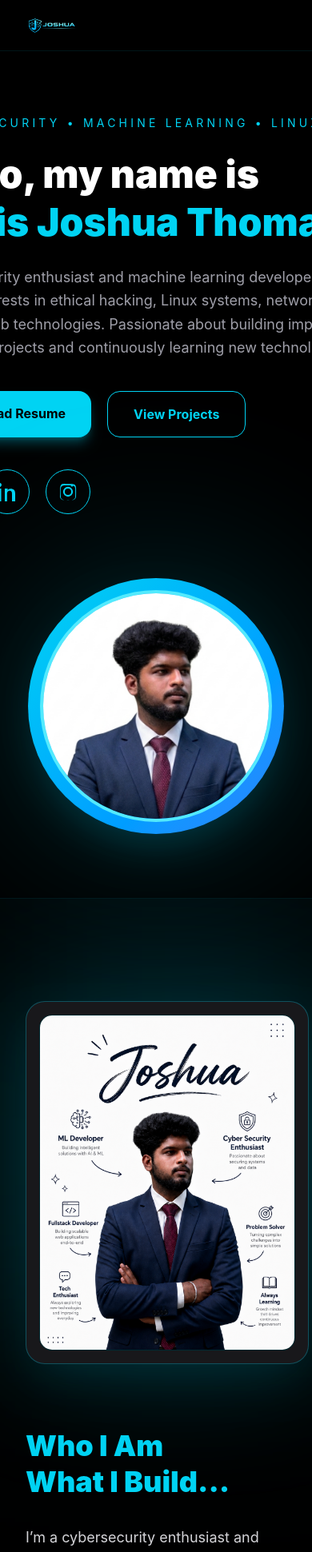
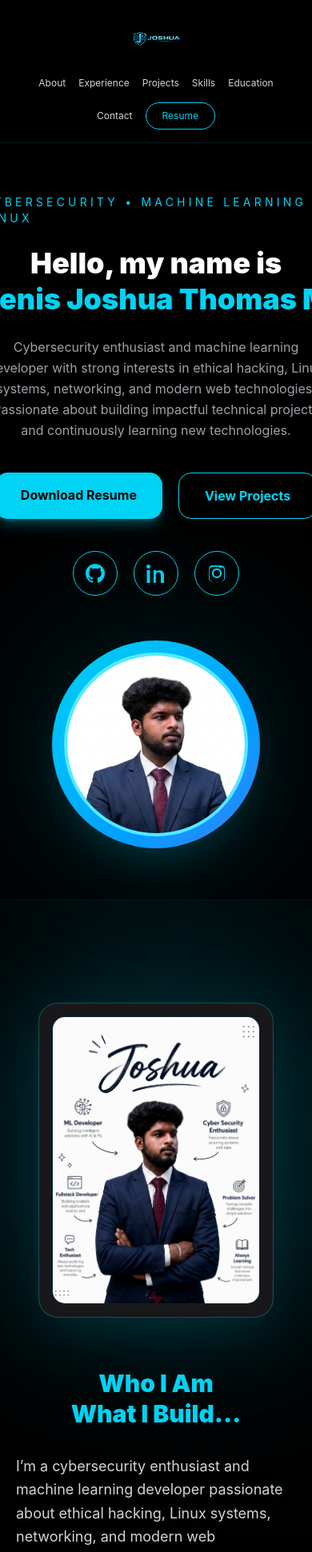
Before and after one commit to joshua280906/joshua-portfolio, a React (Vite) app: page / in a window 390 px wide. Shown: the top 1941 px of the page at 80% size. Built offline with nearby package versions, Linux system fonts and the light colour scheme.

Commit message:
Improved mobile responsiveness

```diff
--- a/src/App.jsx
+++ b/src/App.jsx
@@ -36,7 +36,7 @@ export default function PortfolioWebsite() {
       />
 
       {/* Navbar */}
-      <nav className="w-full flex justify-between items-center px-8 md:px-20 h-16 md:h-18 border-b border-cyan-400/10 backdrop-blur-md sticky top-0 bg-black/70 z-50">
+      <nav className="w-full flex flex-col md:flex-row justify-center md:justify-between items-center px-5 sm:px-8 md:px-20 py-4 border-b border-cyan-400/10 backdrop-blur-md sticky top-0 bg-black/70 z-50 gap-4 md:gap-0">
 
         <a href="#top" className="inline-flex items-center">
           <img
@@ -46,7 +46,7 @@ export default function PortfolioWebsite() {
           />
         </a>
 
-        <div className="hidden md:flex items-center gap-8 text-zinc-300 text-sm">
+        <div className="flex flex-wrap justify-center md:justify-end items-center gap-4 md:gap-8 text-zinc-300 text-xs sm:text-sm">
 
           <a href="#about" className="hover:text-cyan-400 transition">
             About
@@ -83,7 +83,7 @@ export default function PortfolioWebsite() {
       </nav>
 
       {/* Hero Section */}
-      <section className="min-h-screen flex flex-col lg:flex-row items-center justify-between px-8 md:px-20 py-20 gap-20">
+      <section className="min-h-screen flex flex-col lg:flex-row items-center justify-between px-5 sm:px-8 md:px-20 py-16 md:py-20 gap-14 md:gap-20">
 
         {/* Left Side */}
         <div className="flex-1 max-w-3xl">
@@ -92,7 +92,7 @@ export default function PortfolioWebsite() {
             Cybersecurity • Machine Learning • Linux
           </p>
 
-          <h1 className="text-5xl md:text-7xl font-black leading-tight mb-6">
+          <h1 className="text-4xl sm:text-5xl md:text-7xl font-black leading-tight mb-6 text-center lg:text-left">
             Hello, my name is
             <br />
             <span className="text-cyan-400 whitespace-nowrap">
@@ -100,7 +100,7 @@ export default function PortfolioWebsite() {
             </span>
           </h1>
 
-          <p className="text-zinc-400 text-lg md:text-xl leading-relaxed max-w-2xl mb-10">
+          <p className="text-zinc-400 text-base sm:text-lg md:text-xl leading-relaxed max-w-2xl mb-10 text-center lg:text-left">
             Cybersecurity enthusiast and machine learning developer with strong
             interests in ethical hacking, Linux systems, networking, and modern
             web technologies. Passionate about building impactful technical
@@ -108,7 +108,7 @@ export default function PortfolioWebsite() {
           </p>
 
           {/* Buttons */}
-          <div className="flex flex-wrap gap-5 mb-10">
+          <div className="flex flex-wrap justify-center lg:justify-start gap-5 mb-10">
 
             <a
               href="/resume.pdf"
@@ -129,7 +129,7 @@ export default function PortfolioWebsite() {
           </div>
 
           {/* Social Icons */}
-          <div className="flex gap-5">
+          <div className="flex justify-center lg:justify-start gap-5">
 
             <a
               href="https://github.com/joshua280906"
@@ -176,13 +176,13 @@ export default function PortfolioWebsite() {
         <div className="flex-1 flex justify-center items-center relative">
 
           {/* Glow Circle */}
-          <div className="absolute w-[350px] h-[350px] md:w-[450px] md:h-[450px] bg-cyan-400 rounded-full blur-[120px] opacity-20" />
+          <div className="absolute w-[250px] h-[250px] sm:w-[350px] sm:h-[350px] md:w-[450px] md:h-[450px] bg-cyan-400 rounded-full blur-[120px] opacity-20" />
 
           {/* Main Circle */}
-          <div className="w-[320px] h-[320px] md:w-[450px] md:h-[450px] rounded-full bg-gradient-to-br from-cyan-400 to-blue-500 flex items-center justify-center relative shadow-2xl shadow-cyan-400/20">
+          <div className="w-[260px] h-[260px] sm:w-[320px] sm:h-[320px] md:w-[450px] md:h-[450px] rounded-full bg-gradient-to-br from-cyan-400 to-blue-500 flex items-center justify-center relative shadow-2xl shadow-cyan-400/20">
 
             {/* Profile Image */}
-            <div className="w-[290px] h-[290px] md:w-[410px] md:h-[410px] rounded-full bg-black border-4 border-cyan-300 overflow-hidden flex items-center justify-center">
+            <div className="w-[230px] h-[230px] sm:w-[290px] sm:h-[290px] md:w-[410px] md:h-[410px] rounded-full bg-black border-4 border-cyan-300 overflow-hidden flex items-center justify-center">
 
               <img
                 src="/profile.png"
@@ -197,13 +197,13 @@ export default function PortfolioWebsite() {
       {/* About Section */}
       <section
         id="about"
-        className="px-8 md:px-20 py-32 border-t border-cyan-400/10 relative overflow-hidden"
+        className="px-5 sm:px-8 md:px-20 py-32 border-t border-cyan-400/10 relative overflow-hidden"
       >
 
         {/* Background Glow */}
         <div className="absolute top-0 left-0 w-[500px] h-[500px] bg-cyan-400/10 blur-[140px]" />
 
-        <div className="max-w-7xl mx-auto grid lg:grid-cols-2 gap-20 items-center relative z-10">
+        <div className="max-w-7xl mx-auto grid grid-cols-1 lg:grid-cols-2 gap-16 md:gap-20 items-center relative z-10">
 
           {/* Left Side Image */}
           <div className="flex justify-center">
@@ -216,7 +216,7 @@ export default function PortfolioWebsite() {
               {/* Card */}
               <div className="relative bg-zinc-900 border border-cyan-400/30 rounded-3xl p-4 shadow-2xl shadow-cyan-400/10">
 
-                <div className="w-[320px] md:w-[420px] h-[420px] md:h-[520px] rounded-2xl bg-black border border-cyan-400/20 flex items-center justify-center overflow-hidden">
+                <div className="w-[260px] sm:w-[320px] md:w-[420px] h-[360px] sm:h-[420px] md:h-[520px] rounded-2xl bg-black border border-cyan-400/20 flex items-center justify-center overflow-hidden">
 
                   <img
   src="/whoami.png"
@@ -231,7 +231,7 @@ export default function PortfolioWebsite() {
           {/* Right Side Content */}
           <div>
 
-            <h2 className="text-4xl md:text-6xl font-black text-cyan-400 mb-8 leading-tight">
+            <h2 className="text-3xl sm:text-4xl md:text-6xl font-black text-cyan-400 mb-8 leading-tight text-center lg:text-left">
               Who I Am <br /> What I Build...
             </h2>
 
@@ -243,7 +243,7 @@ export default function PortfolioWebsite() {
             </p>
 
             {/* Stats */}
-            <div className="grid grid-cols-2 md:grid-cols-4 gap-5 mb-10">
+            <div className="grid grid-cols-2 md:grid-cols-4 gap-4 md:gap-5 mb-10">
 
               <div className="bg-zinc-900 border border-cyan-400/20 rounded-2xl p-6 text-center">
                 <h3 className="text-4xl font-black text-cyan-400 mb-2">
@@ -288,7 +288,7 @@ export default function PortfolioWebsite() {
       {/* Experience Section */}
       <section
         id="experience"
-        className="px-8 md:px-20 py-32 border-t border-cyan-400/10 bg-black"
+        className="px-5 sm:px-8 md:px-20 py-32 border-t border-cyan-400/10 bg-black"
       >
 
         <div className="max-w-7xl mx-auto">
@@ -299,7 +299,7 @@ export default function PortfolioWebsite() {
               Career Journey
             </p>
 
-            <h2 className="text-5xl md:text-6xl font-black text-white">
+            <h2 className="text-3xl sm:text-4xl md:text-6xl font-black text-white">
               Experience &
               <span className="text-cyan-400"> Leadership</span>
             </h2>
@@ -335,7 +335,7 @@ export default function PortfolioWebsite() {
       {/* Projects Section */}
       <section
         id="projects"
-        className="px-8 md:px-20 py-32 border-t border-cyan-400/10 bg-black"
+        className="px-5 sm:px-8 md:px-20 py-32 border-t border-cyan-400/10 bg-black"
       >
 
         <div className="max-w-7xl mx-auto">
@@ -352,7 +352,7 @@ export default function PortfolioWebsite() {
             </h2>
           </div>
 
-          <div className="grid lg:grid-cols-1 gap-10">
+          <div className="grid grid-cols-1 gap-10">
 
             {/* Project 1 */}
             <div className="bg-zinc-900/60 border border-zinc-800 rounded-3xl overflow-hidden">
@@ -405,7 +405,7 @@ export default function PortfolioWebsite() {
       {/* Skills Section */}
       <section
         id="skills"
-        className="px-8 md:px-20 py-32 border-t border-cyan-400/10 bg-black"
+        className="px-5 sm:px-8 md:px-20 py-32 border-t border-cyan-400/10 bg-black"
       >
 
         <div className="max-w-7xl mx-auto">
@@ -422,7 +422,7 @@ export default function PortfolioWebsite() {
             </h2>
           </div>
 
-          <div className="grid md:grid-cols-2 lg:grid-cols-3 gap-8">
+          <div className="grid grid-cols-1 md:grid-cols-2 lg:grid-cols-3 gap-8">
 
             {/* Skill Card */}
             <div className="bg-zinc-900/60 border border-zinc-800 rounded-3xl p-8">
@@ -479,7 +479,7 @@ export default function PortfolioWebsite() {
       {/* Education Section */}
       <section
         id="education"
-        className="px-8 md:px-20 py-32 border-t border-cyan-400/10 bg-black"
+        className="px-5 sm:px-8 md:px-20 py-32 border-t border-cyan-400/10 bg-black"
       >
 
         <div className="max-w-7xl mx-auto">
@@ -526,7 +526,7 @@ export default function PortfolioWebsite() {
       {/* Certifications Section */}
 <section
   id="certifications"
-  className="px-8 md:px-20 py-32 border-t border-cyan-400/10 relative overflow-hidden bg-black"
+  className="px-5 sm:px-8 md:px-20 py-32 border-t border-cyan-400/10 relative overflow-hidden bg-black"
 >
 
   {/* Background Glow */}
@@ -554,7 +554,7 @@ export default function PortfolioWebsite() {
     </div>
 
     {/* Certification Cards */}
-    <div className="grid lg:grid-cols-2 gap-10">
+    <div className="grid grid-cols-1 lg:grid-cols-2 gap-10">
 
       {/* Certification Card 1 */}
       <div className="group bg-zinc-900/60 border border-zinc-800 rounded-3xl p-8 hover:border-cyan-400/40 hover:shadow-2xl hover:shadow-cyan-400/10 transition duration-500">
@@ -683,7 +683,7 @@ export default function PortfolioWebsite() {
 {/* Research & Patents Section */}
 <section
   id="research"
-  className="px-8 md:px-20 py-32 border-t border-cyan-400/10 relative overflow-hidden bg-black"
+  className="px-5 sm:px-8 md:px-20 py-32 border-t border-cyan-400/10 relative overflow-hidden bg-black"
 >
 
   {/* Background Glow */}
@@ -818,7 +818,7 @@ export default function PortfolioWebsite() {
       {/* Contact Section */}
 <section
   id="contact"
-  className="px-8 md:px-20 py-32 border-t border-cyan-400/10 relative overflow-hidden bg-black"
+  className="px-5 sm:px-8 md:px-20 py-32 border-t border-cyan-400/10 relative overflow-hidden bg-black"
 >
 
   {/* Background Glow */}
@@ -834,7 +834,7 @@ export default function PortfolioWebsite() {
         Let’s Build Something Great
       </p>
 
-      <h2 className="text-5xl md:text-7xl font-black text-white leading-tight mb-6">
+      <h2 className="text-3xl sm:text-5xl md:text-7xl font-black text-white leading-tight mb-6">
         Get In
         <span className="text-cyan-400"> Touch</span>
       </h2>
@@ -847,7 +847,7 @@ export default function PortfolioWebsite() {
     </div>
 
     {/* Main Grid */}
-    <div className="grid lg:grid-cols-2 gap-12 items-start">
+    <div className="grid grid-cols-1 lg:grid-cols-2 gap-12 items-start">
 
       {/* Left Side - Contact Cards */}
       <div className="space-y-8">
@@ -865,7 +865,7 @@ export default function PortfolioWebsite() {
             {/* Content */}
             <div>
 
-              <h3 className="text-3xl font-black text-white mb-3">
+              <h3 className="text-2xl md:text-3xl font-black text-white mb-3">
                 Email
               </h3>
 
@@ -897,7 +897,7 @@ export default function PortfolioWebsite() {
             {/* Content */}
             <div>
 
-              <h3 className="text-3xl font-black text-white mb-3">
+              <h3 className="text-2xl md:text-3xl font-black text-white mb-3">
                 GitHub
               </h3>
 
@@ -931,7 +931,7 @@ export default function PortfolioWebsite() {
             {/* Content */}
             <div>
 
-              <h3 className="text-3xl font-black text-white mb-3">
+              <h3 className="text-2xl md:text-3xl font-black text-white mb-3">
                 LinkedIn
               </h3>
 
@@ -954,7 +954,7 @@ export default function PortfolioWebsite() {
       </div>
 
       {/* Right Side - Contact Form */}
-      <div className="bg-zinc-900/60 border border-zinc-800 rounded-[2rem] p-10 hover:border-cyan-400/30 hover:shadow-2xl hover:shadow-cyan-400/10 transition duration-500">
+      <div className="bg-zinc-900/60 border border-zinc-800 rounded-[2rem] p-6 sm:p-8 md:p-10 hover:border-cyan-400/30 hover:shadow-2xl hover:shadow-cyan-400/10 transition duration-500">
 
         <h3 className="text-4xl font-black text-white mb-8">
           Send A Message
@@ -1037,7 +1037,7 @@ export default function PortfolioWebsite() {
 </section>
 
       {/* Footer */}
-      <footer className="border-t border-cyan-400/10 py-8 text-center text-zinc-500 text-sm">
+      <footer className="border-t border-cyan-400/10 py-8 px-5 text-center text-zinc-500 text-xs sm:text-sm">
         © 2026 Jenis Joshua Thomas M. All rights reserved.
       </footer>
     </div>
```
